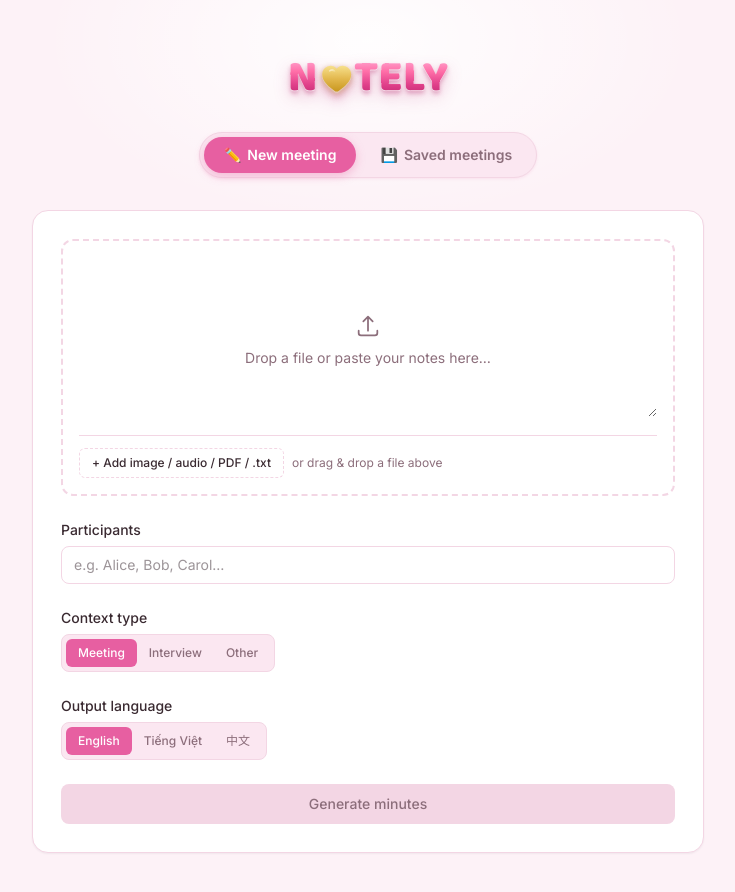
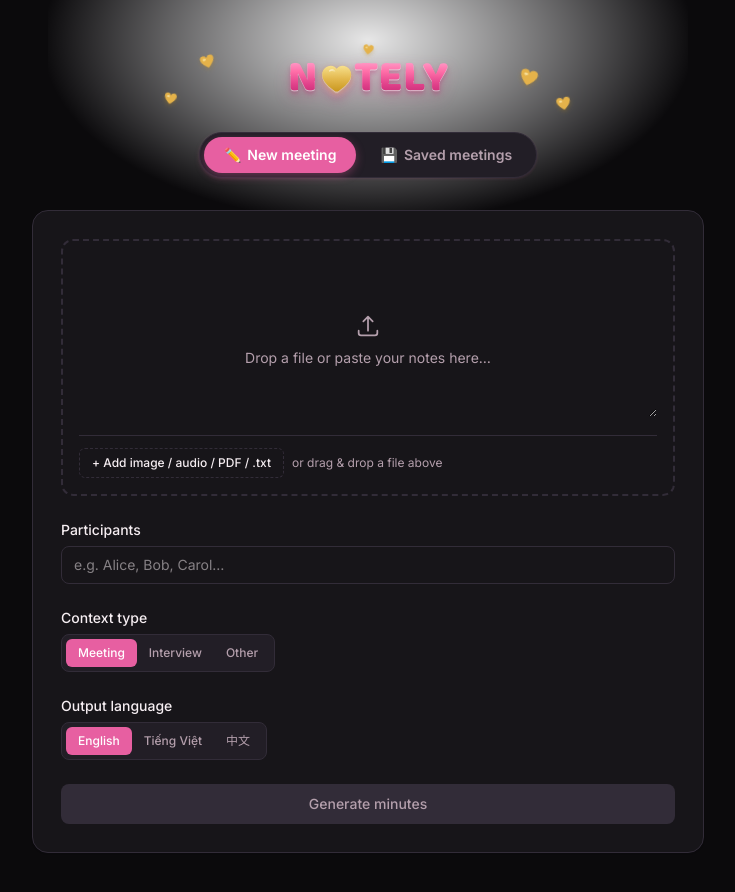
Before and after one commit to thaovywork-blip/VNGG-MeetingApp, a Next.js app: page / in a window 1280 px wide. Shown: the top 892 px of the page, without its empty margins (272-1007 px from the left). Built offline with nearby package versions, Linux system fonts and the light colour scheme.

Commit message:
style: scattered gold hearts + dark (black) theme

```diff
--- a/app/globals.css
+++ b/app/globals.css
@@ -1,16 +1,16 @@
 @import "tailwindcss";
 
 :root {
-  --bg: #FDF2F7;
-  --surface: #FFFFFF;
-  --surface-2: #FBE7F1;
-  --border: #F3D6E4;
-  --text: #3A2A31;
-  --text-muted: #8C6E7B;
+  --bg: #0B0A0C;
+  --surface: #171519;
+  --surface-2: #221E26;
+  --border: #322C38;
+  --text: #F6EEF2;
+  --text-muted: #B49FAC;
   --accent: #E75FA1;
-  --accent-hover: #D64A8E;
-  --accent-soft: #FBE3EF;
-  --ring: rgba(231, 95, 161, 0.32);
+  --accent-hover: #F06CB0;
+  --accent-soft: #351F2C;
+  --ring: rgba(231, 95, 161, 0.42);
 }
 
 @theme inline {
@@ -216,3 +216,16 @@ body {
   flex-shrink: 0;
   filter: drop-shadow(0 2px 3px rgba(180, 130, 20, 0.45)) drop-shadow(0 1px 0 rgba(255, 255, 255, 0.4));
 }
+
+/* Small scattered gold hearts around the NOTELY wordmark */
+@keyframes notely-float {
+  0%, 100% { transform: translateY(0); }
+  50% { transform: translateY(-4px); }
+}
+.notely-heart-deco {
+  filter: drop-shadow(0 2px 2px rgba(180, 130, 20, 0.30));
+  animation: notely-float 3.2s ease-in-out infinite;
+}
+@media (prefers-reduced-motion: reduce) {
+  .notely-heart-deco { animation: none; }
+}
--- a/app/page.tsx
+++ b/app/page.tsx
@@ -107,6 +107,19 @@ function Wordmark() {
       </svg>
       <span aria-hidden="true">TELY</span>
     </span>
+  );
+}
+
+// Small decorative gold heart used for the scattered accents around the wordmark.
+function MiniHeart({ className }: { className?: string }) {
+  return (
+    <svg viewBox="0 0 24 22" aria-hidden="true" className={className}>
+      <path
+        d="M12 20.5C12 20.5 1.8 13.2 1.8 6.9A5.2 5.2 0 0 1 12 5.4A5.2 5.2 0 0 1 22.2 6.9C22.2 13.2 12 20.5 12 20.5Z"
+        fill="#E4B24A"
+      />
+      <ellipse cx="8" cy="7.5" rx="2.5" ry="1.6" fill="#FBEBB0" opacity="0.75" />
+    </svg>
   );
 }
 
@@ -444,8 +457,23 @@ export default function Home() {
         </div>
       )}
       <main className="relative z-10 mx-auto flex w-full flex-1 flex-col gap-8">
-        <header className="mx-auto flex w-full max-w-[56rem] flex-col items-center gap-2">
-          <h1>
+        <header className="relative mx-auto flex w-full max-w-[56rem] flex-col items-center gap-2">
+          <span aria-hidden="true" className="pointer-events-none absolute left-1/2 top-0 -translate-x-[168px] rotate-[-15deg]">
+            <MiniHeart className="notely-heart-deco h-4 w-4" />
+          </span>
+          <span aria-hidden="true" className="pointer-events-none absolute left-1/2 top-[14px] translate-x-[150px] rotate-[15deg]">
+            <MiniHeart className="notely-heart-deco h-5 w-5 [animation-delay:600ms]" />
+          </span>
+          <span aria-hidden="true" className="pointer-events-none absolute left-1/2 top-[38px] -translate-x-[205px] rotate-[10deg]">
+            <MiniHeart className="notely-heart-deco h-3.5 w-3.5 [animation-delay:1100ms]" />
+          </span>
+          <span aria-hidden="true" className="pointer-events-none absolute left-1/2 top-[42px] translate-x-[188px] rotate-[-10deg]">
+            <MiniHeart className="notely-heart-deco h-4 w-4 [animation-delay:300ms]" />
+          </span>
+          <span aria-hidden="true" className="pointer-events-none absolute left-1/2 -top-[10px] -translate-x-[6px] rotate-[8deg]">
+            <MiniHeart className="notely-heart-deco h-3 w-3 [animation-delay:900ms]" />
+          </span>
+          <h1 className="relative z-10">
             <Wordmark />
           </h1>
         </header>
```
